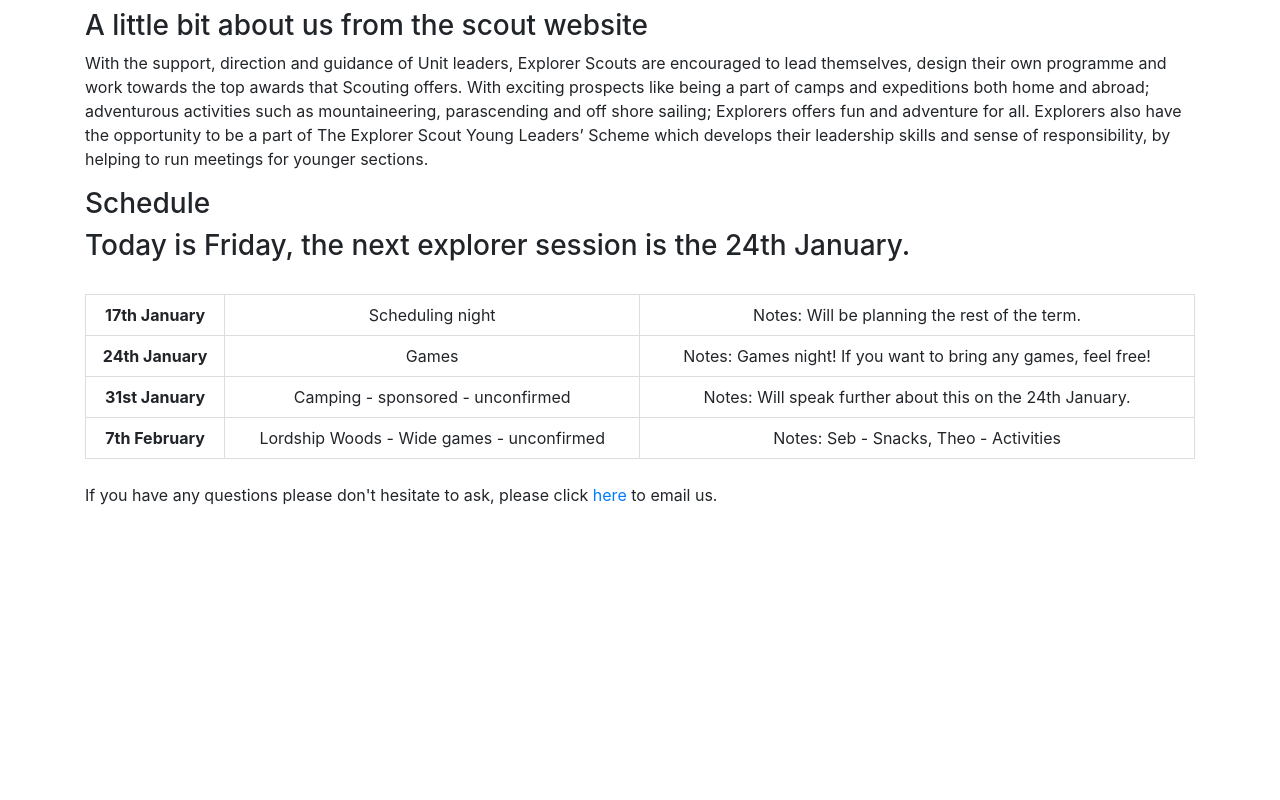
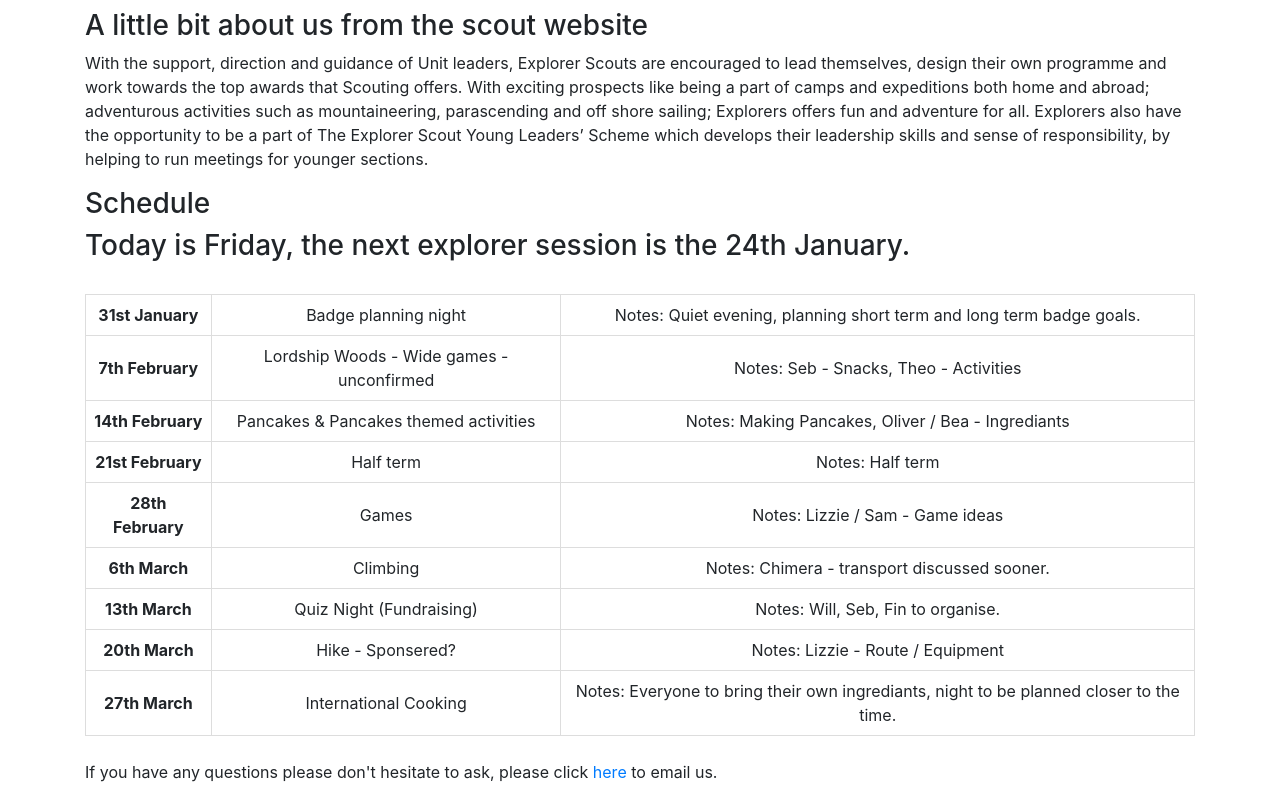
Before and after one commit to Catley94/scoutexplorers, a React (Create React App) app: page / in a window 1280 px wide. Shown: the part 493-1293 px from the top of the page. Before the commit the page ends 1016 px from the top, so only its background shows below. Built offline with nearby package versions, Linux system fonts and the light colour scheme.

Commit message:
Update Schedule

```diff
--- a/src/Body/Body.js
+++ b/src/Body/Body.js
@@ -57,28 +57,58 @@ const Body = props => {
             <table>
               <tbody>
                 <tr>
-                  {/* <th>{props.firstFridayDate} {props.firstFridayMonth}</th> */}
-                  <th>17th January</th>
-                  <td>Scheduling night</td>
-                  <td>Notes: Will be planning the rest of the term.</td>
-                </tr>
-                <tr>
-                  {/* <th>{props.secondFridayDate} {props.secondFridayMonth}</th> */}
-                  <th>24th January</th>
-                  <td>Games</td>
-                  <td>Notes: Games night! If you want to bring any games, feel free!</td>
-                </tr>
-                <tr>
                   {/* <th>{props.thirdFridayDate} {props.thirdFridayMonth}</th> */}
                   <th>31st January</th>
-                  <td>Camping - sponsored - unconfirmed</td>
-                  <td>Notes: Will speak further about this on the 24th January.</td>
+                  <td>Badge planning night</td>
+                  <td>Notes: Quiet evening, planning short term and long term badge goals.</td>
                 </tr>
                 <tr>
                   {/* <th>{props.fourthFridayDate} {props.fourthFridayMonth}</th> */}
                   <th>7th February</th>
                   <td>Lordship Woods - Wide games - unconfirmed</td>
                   <td>Notes: Seb - Snacks, Theo - Activities</td>
+                </tr>
+                <tr>
+                  {/* <th>{props.fourthFridayDate} {props.fourthFridayMonth}</th> */}
+                  <th>14th February</th>
+                  <td>Pancakes & Pancakes themed activities</td>
+                  <td>Notes: Making Pancakes, Oliver / Bea - Ingrediants</td>
+                </tr>
+                <tr>
+                  {/* <th>{props.fourthFridayDate} {props.fourthFridayMonth}</th> */}
+                  <th>21st February</th>
+                  <td>Half term</td>
+                  <td>Notes: Half term</td>
+                </tr>
+                <tr>
+                  {/* <th>{props.fourthFridayDate} {props.fourthFridayMonth}</th> */}
+                  <th>28th February</th>
+                  <td>Games</td>
+                  <td>Notes: Lizzie / Sam - Game ideas</td>
+                </tr>
+                <tr>
+                  {/* <th>{props.fourthFridayDate} {props.fourthFridayMonth}</th> */}
+                  <th>6th March</th>
+                  <td>Climbing</td>
+                  <td>Notes: Chimera - transport discussed sooner.</td>
+                </tr>
+                <tr>
+                  {/* <th>{props.fourthFridayDate} {props.fourthFridayMonth}</th> */}
+                  <th>13th March</th>
+                  <td>Quiz Night (Fundraising)</td>
+                  <td>Notes: Will, Seb, Fin to organise.</td>
+                </tr>
+                <tr>
+                  {/* <th>{props.fourthFridayDate} {props.fourthFridayMonth}</th> */}
+                  <th>20th March</th>
+                  <td>Hike - Sponsered?</td>
+                  <td>Notes: Lizzie - Route / Equipment</td>
+                </tr>
+                <tr>
+                  {/* <th>{props.fourthFridayDate} {props.fourthFridayMonth}</th> */}
+                  <th>27th March</th>
+                  <td>International Cooking</td>
+                  <td>Notes: Everyone to bring their own ingrediants, night to be planned closer to the time.</td>
                 </tr>
               </tbody>
             </table>
```
